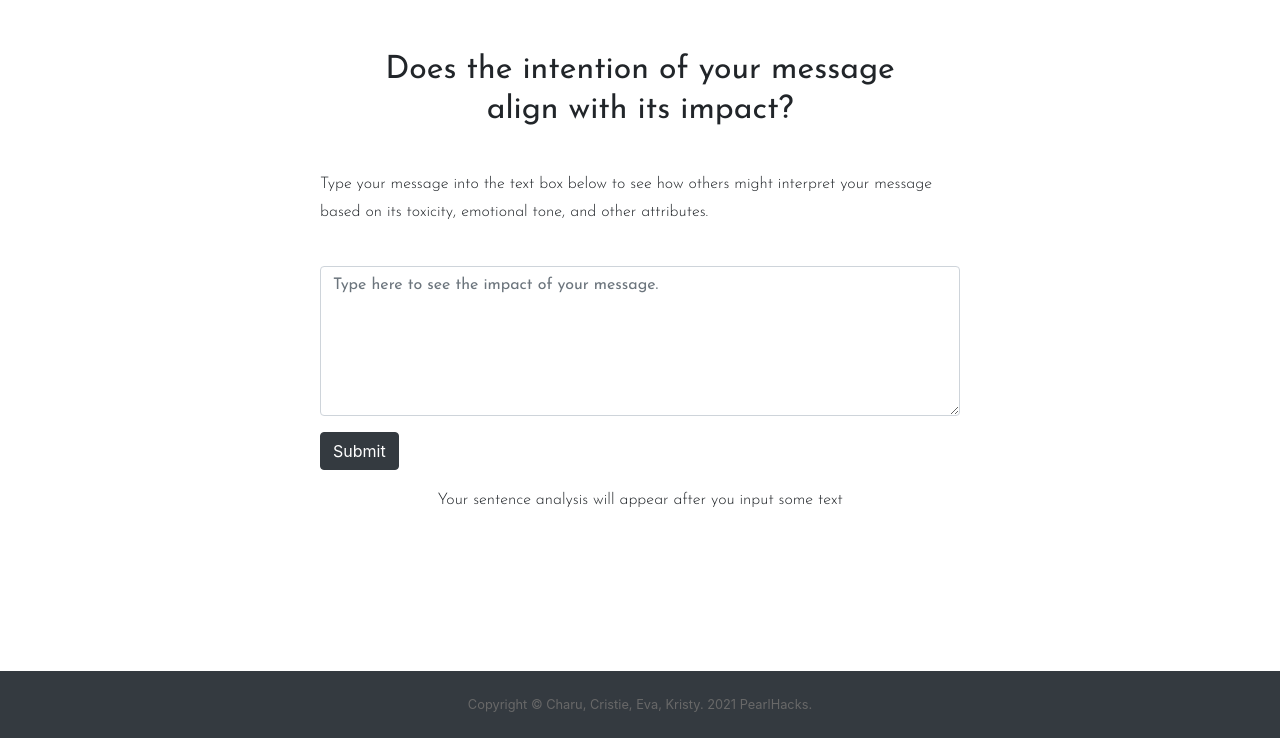
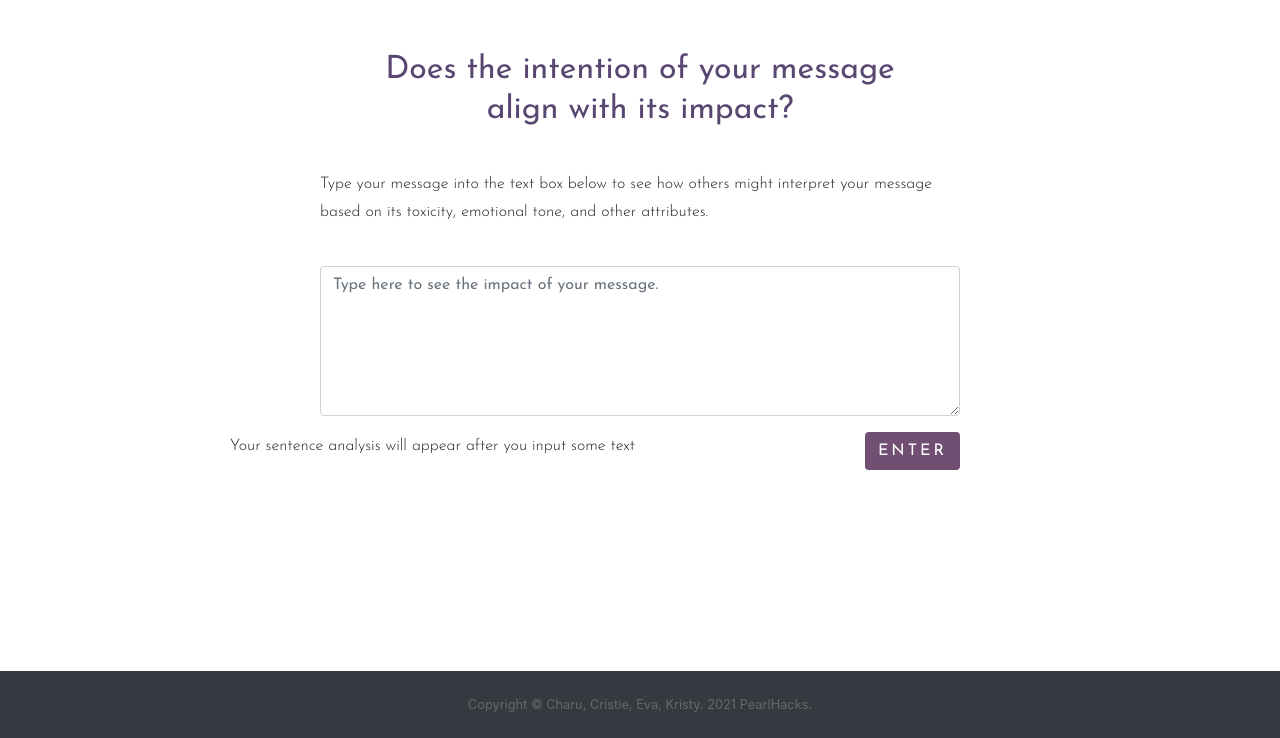
Before and after one commit to charusm18/PearlHacks, a Flask app: page / in a window 1280 px wide. Shown: the part 62-800 px from the top of the page. Run offline with Flask 2, Linux system fonts and the light colour scheme; some libraries are stand-ins or nearby versions.

Commit message:
more styling stuff

```diff
--- a/static/main.css
+++ b/static/main.css
@@ -26,15 +26,19 @@
 
 .test-main {
   text-align: center;
+
 }
 
 .test {
   width: 50%;
-  margin: 0 auto;
+  margin-left: auto;
+  margin-right: auto;
   text-align: left;
+  /* margin-bottom: 50px; */
 }
 
 #page-title {
+  color: #584770;
   margin-top: 50px;
   margin-left: auto;
   margin-right: auto;
@@ -110,6 +114,27 @@ p {
   color: red;
 }
 
+.btn-enter {
+  background-color: #714F72;
+  color: white;
+  font-family: josefin-regular;
+  letter-spacing: 3px;
+  font-size: 14px;
+  padding-left: 19px;
+  padding-right: 19px;
+  padding-top: 14px;
+  padding-bottom: 9px;
+}
+
+.btn-enter:hover,
+.btn-enter:active,
+.btn-enter:focus,
+.btn-enter.active {
+  /* let's darken #004E64 a bit for hover effect */
+  background: #584770;
+  color: #ffffff;
+}
+
 h1 {
   font-family: josefin-regular;
   font-style: normal;
--- a/templates/index.html
+++ b/templates/index.html
@@ -30,7 +30,7 @@
                 <div class="form-group">
                     <textarea placeholder="Type here to see the impact of your message." name="text" class="form-control" id="exampleFormControlTextarea1"></textarea>
                 </div>
-                <button type="submit" class="btn btn-dark">Submit</button>
+                <button type="submit" class="btn btn-enter float-right">ENTER</button>
             </form>
         </div>
         {% if initScreen %}
```
